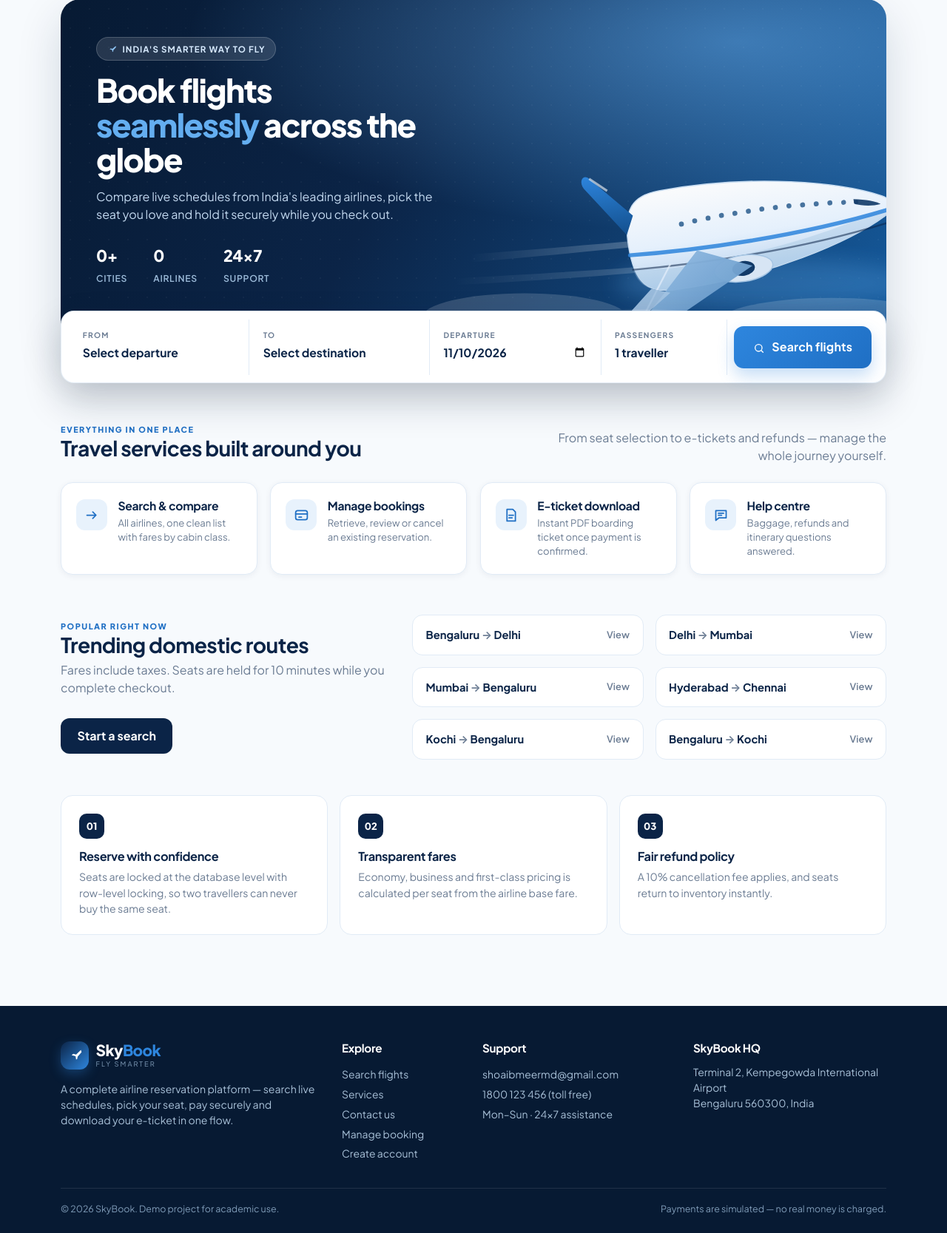
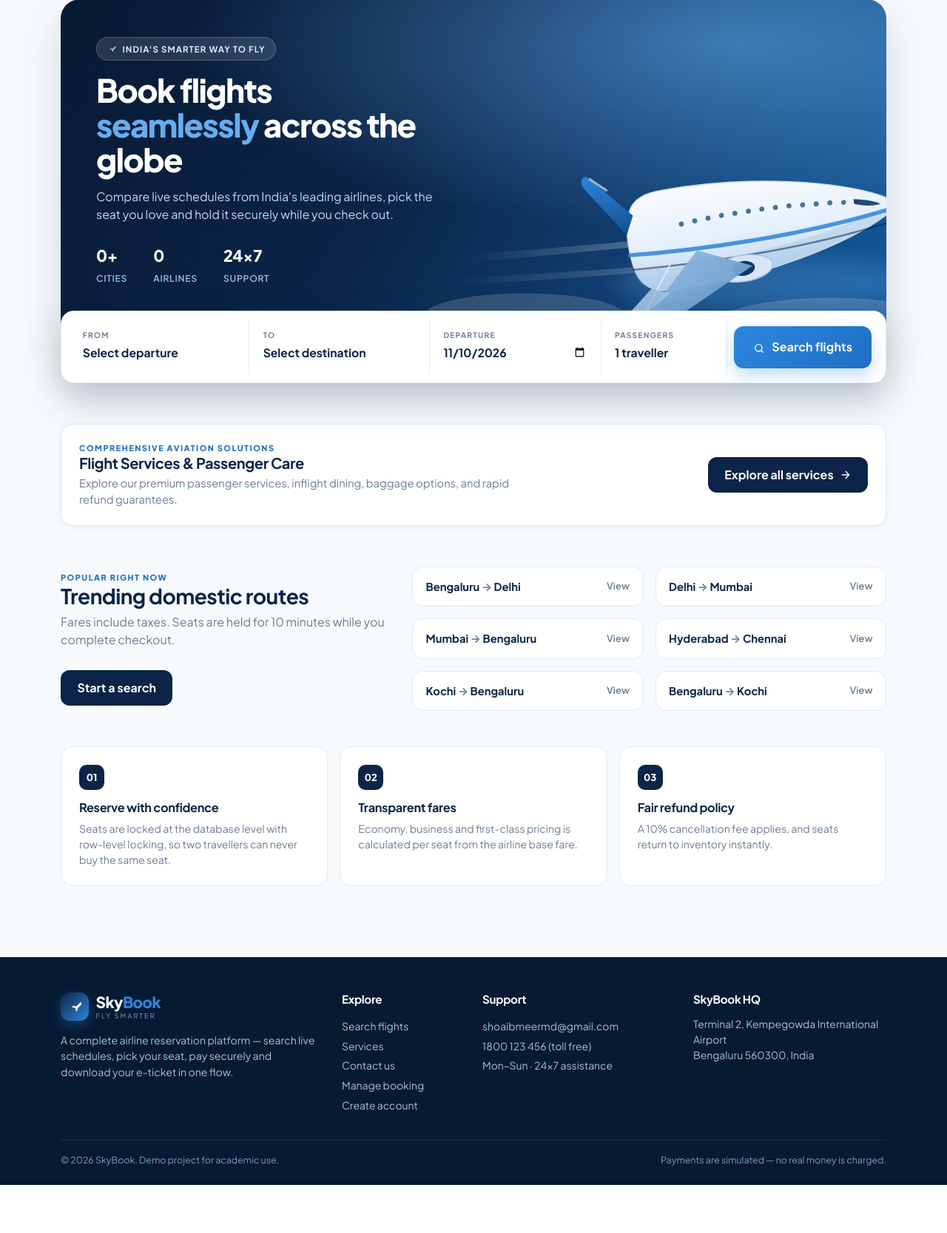
Before and after one commit to meer-md-shoaib/SkyBook, a Flask app: page / in a window 1280 px wide. Shown: the part 88-1755 px from the top of the page at 74% size. After the commit the page ends 1690 px from the top, so only its background shows below. Run offline with Flask 3, Linux system fonts and the light colour scheme; data that the repository does not hold is empty; parts of the project's set-up code (start-up, migrations or seed data) failed here and were passed over; some libraries are stand-ins or nearby versions.

Commit message:
refactor(home): streamline index landing page to eliminate single-scroll clutter

```diff
--- a/app/templates/index.html
+++ b/app/templates/index.html
@@ -78,43 +78,20 @@
   </div>
 </section>
 
-<section class="section" id="services">
+<section class="section">
   <div class="container">
-    <div class="row align-items-end mb-4">
-      <div class="col-md-7">
-        <div class="section-eyebrow">Everything in one place</div>
-        <h2 class="section-title">Travel services built around you</h2>
+    <div class="surface surface-pad d-flex flex-wrap align-items-center justify-content-between gap-3">
+      <div>
+        <div class="section-eyebrow">Comprehensive Aviation Solutions</div>
+        <h3 class="mb-1" style="font-size:1.25rem;font-weight:700">Flight Services &amp; Passenger Care</h3>
+        <p class="text-muted-2 mb-0" style="font-size:.92rem;max-width:55ch">Explore our premium passenger services, inflight dining, baggage options, and rapid refund guarantees.</p>
       </div>
-      <div class="col-md-5 text-md-end">
-        <p class="section-lead mb-0">From seat selection to e-tickets and refunds — manage the whole journey yourself.</p>
+      <div>
+        <a href="{{ url_for('main.services') }}" class="btn btn-navy d-inline-flex align-items-center gap-2">
+          <span>Explore all services</span>
+          <svg width="16" height="16" viewBox="0 0 24 24" fill="none"><path d="M5 12h14M12 5l7 7-7 7" stroke="currentColor" stroke-width="2" stroke-linecap="round" stroke-linejoin="round"/></svg>
+        </a>
       </div>
-    </div>
-
-    <div class="tile-grid">
-      <a class="tile hover-lift" href="{{ url_for('main.index') }}#search">
-        <span class="tile-icon">
-          <svg width="21" height="21" viewBox="0 0 24 24" fill="none"><path d="M4 12h13M13 7l5 5-5 5" stroke="currentColor" stroke-width="2" stroke-linecap="round" stroke-linejoin="round"/></svg>
-        </span>
-        <div><h4>Search &amp; compare</h4><p>All airlines, one clean list with fares by cabin class.</p></div>
-      </a>
-      <a class="tile hover-lift" href="{{ url_for('bookings.my_bookings') }}">
-        <span class="tile-icon">
-          <svg width="21" height="21" viewBox="0 0 24 24" fill="none"><rect x="3" y="5" width="18" height="14" rx="3" stroke="currentColor" stroke-width="2"/><path d="M3 10h18M8 15h4" stroke="currentColor" stroke-width="2" stroke-linecap="round"/></svg>
-        </span>
-        <div><h4>Manage bookings</h4><p>Retrieve, review or cancel an existing reservation.</p></div>
-      </a>
-      <a class="tile hover-lift" href="{{ url_for('bookings.my_bookings') }}">
-        <span class="tile-icon">
-          <svg width="21" height="21" viewBox="0 0 24 24" fill="none"><path d="M6 3h9l4 4v14H6z" stroke="currentColor" stroke-width="2" stroke-linejoin="round"/><path d="M9 12h7M9 16h5" stroke="currentColor" stroke-width="2" stroke-linecap="round"/></svg>
-        </span>
-        <div><h4>E-ticket download</h4><p>Instant PDF boarding ticket once payment is confirmed.</p></div>
-      </a>
-      <a class="tile hover-lift" href="{{ url_for('main.index') }}#contact">
-        <span class="tile-icon">
-          <svg width="21" height="21" viewBox="0 0 24 24" fill="none"><path d="M4 5h16v11H9l-5 4z" stroke="currentColor" stroke-width="2" stroke-linejoin="round"/><path d="M8 9h8M8 12h5" stroke="currentColor" stroke-width="2" stroke-linecap="round"/></svg>
-        </span>
-        <div><h4>Help centre</h4><p>Baggage, refunds and itinerary questions answered.</p></div>
-      </a>
     </div>
   </div>
 </section>
```
